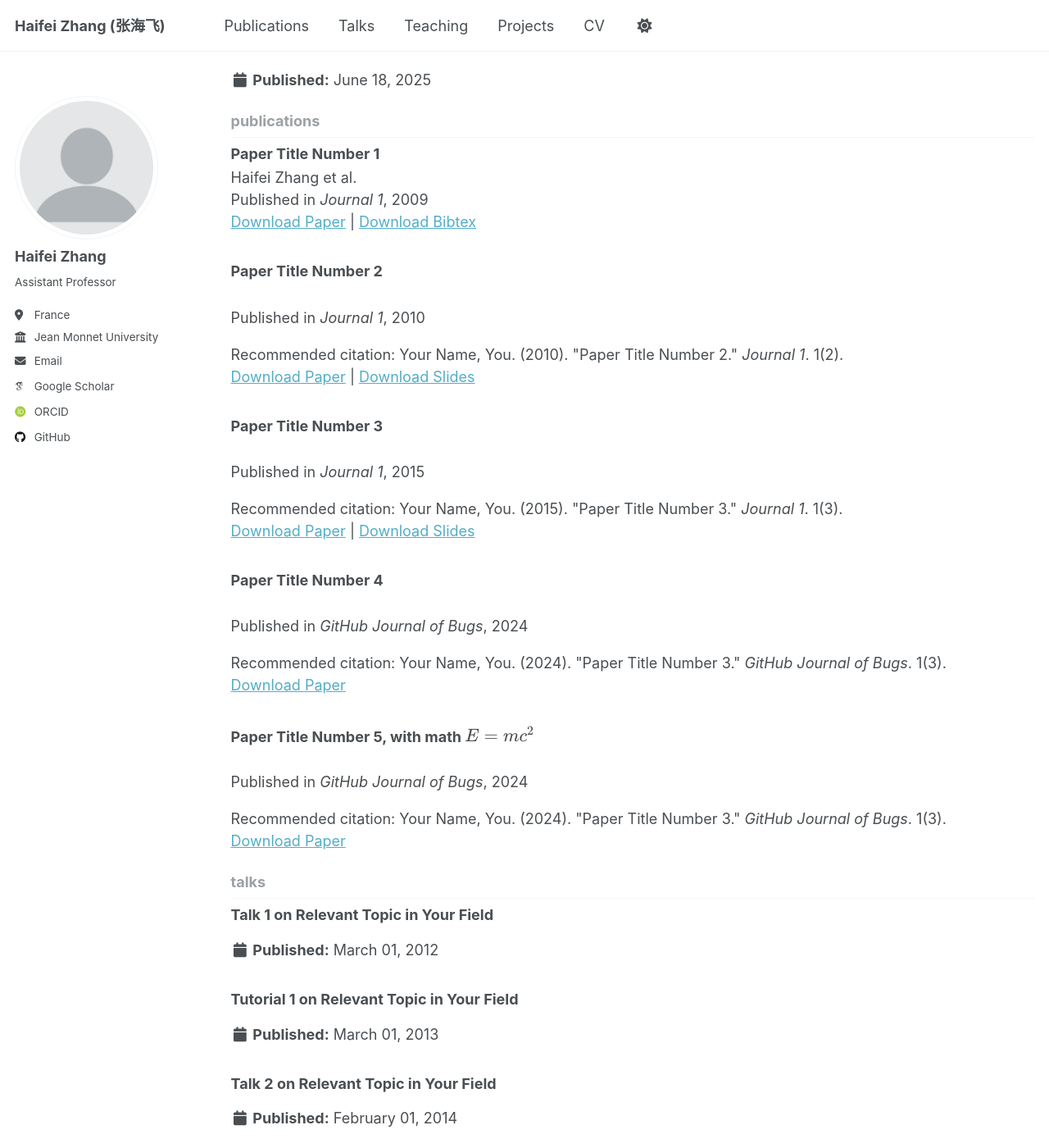
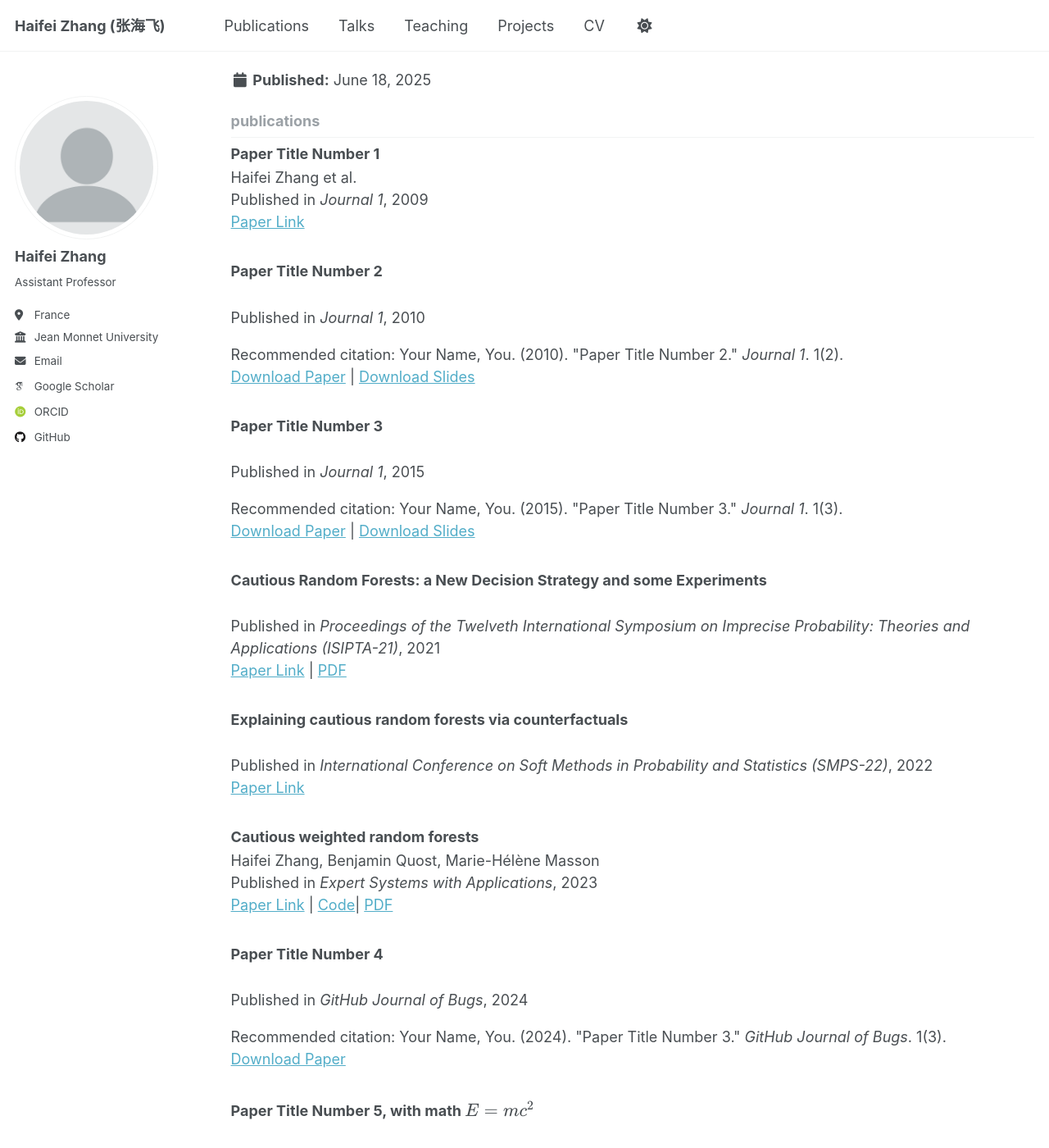
Before and after one commit to Haifei-ZHANG/Haifei-ZHANG.github.io, a Jekyll site: the page built from _pages/collection-archive.html, in a window 1280 px wide and 1400 px high, scrolled down 251 px. Shown: the whole window at 82% size. Built offline with Jekyll 4.4.1, drawn with Linux system fonts in a browser that asks for light colours; some web fonts are replaced.

Commit message:
update papers

```diff
--- a/_includes/archive-single.html
+++ b/_includes/archive-single.html
@@ -70,16 +70,14 @@
       <p>Recommended citation: {{ post.citation }}<br /><a href="{{ post.bibtexurl }}">Download Bibtex</a></p>
     {% elsif post.citation %}
       <p>Recommended citation: {{ post.citation }}</p>
-    {% elsif post.paperurl and post.bibtexurl %}
-      <p style="margin: 0;"><a href=" {{ post.paperurl }} ">Download Paper</a> | <a href="{{ post.bibtexurl }}">Download Bibtex</a></p>
+      {% elsif post.paperurl and post.codeurl and post.pdfurl %}
+      <p style="margin: 0;"><a href=" {{ post.paperurl }} ">Paper Link</a> | <a href="{{ post.codeurl }}">Code</a>| <a href="{{ post.pdfurl }}">PDF</a></p>
+    {% elsif post.paperurl and post.pdfurl %}
+      <p style="margin: 0;"><a href=" {{ post.paperurl }} ">Paper Link</a> | <a href="{{ post.pdfurl }}">PDF</a></p>
+    {% elsif post.paperurl and post.codeurl %}
+      <p style="margin: 0;"><a href=" {{ post.paperurl }} ">Paper Link</a> | <a href="{{ post.codeurl }}">Code</a></p>
     {% elsif post.paperurl %}
-      <p style="margin: 0;"><a href=" {{ post.paperurl }} ">Download Paper</a></p>
-    {% elsif post.slidesurl and post.bibtexurl %}
-      <p style="margin: 0;"><a href="{{ post.slidesurl }}">Download Slides</a> | <a href="{{ post.bibtexurl }}">Download Bibtex</a></p>
-    {% elsif post.slidesurl %}
-      <p style="margin: 0;"><a href="{{ post.slidesurl }}">Download Slides</a></p>
-    {% elsif post.bibtexurl %}
-      <p style="margin: 0;"><a href="{{ post.bibtexurl }}">Download Bibtex</a></p>
+      <p style="margin: 0;"><a href=" {{ post.paperurl }} ">Paper Link</a></p>
     {% endif %}
 
   </article>
--- /dev/null
+++ b/_publications/2021-08-18-ISIPTA-Cautious-random-forests.md
@@ -0,0 +1,14 @@
+---
+title: "Cautious Random Forests: a New Decision Strategy and some Experiments"
+collection: publications
+category: conferences
+permalink: /publication/2021-08-18-ISIPTA-Cautious-random-forests
+# excerpt: 'This paper is about a ...'
+date: 2021-08-18
+venue: 'Proceedings of the Twelveth International Symposium on Imprecise Probability: Theories and Applications (ISIPTA-21)'
+pdfurl: 'http://haifei-zhang.github.io/files/2021-08-18-ISIPTA-Cautious-random-forests.pdf'
+paperurl: 'https://proceedings.mlr.press/v147/zhang21a.html'
+# citation: 'Haifei Zhang, Benjamin Quost, Marie-Hélène Masson Proceedings of the Twelveth International Symposium on Imprecise Probability: Theories and Applications, PMLR 147:369-372, 2021.'
+---
+
+Random forest is an accurate classification strategy, which estimates the posterior probabilities of the classes by averaging frequencies provided by trees. When data are scarce, this estimation becomes difficult. The Imprecise Dirichlet Model can be used to make the estimation robust, providing intervals of probabilities as outputs. Here, we propose a new aggregation strategy based on the theory of belief functions. We also propose to assign weights to the trees according to their amount of uncertainty when classifying a new instance. Our approach is compared experimentally to the baseline approach on several datasets.
--- /dev/null
+++ b/_publications/2022-08-25-SMPS-Explaining-cautious-random-forests-via-counterfactuals.md
@@ -0,0 +1,15 @@
+---
+title: "Explaining cautious random forests via counterfactuals"
+collection: publications
+category: conferences
+permalink: /publication/2022-08-25-SMPS-Explaining-cautious-random-forests-via-counterfactuals
+# excerpt: 'This paper is about a ...'
+date: 2022-08-25
+venue: 'International Conference on Soft Methods in Probability and Statistics (SMPS-22)'
+paperurl: 'http://haifei-zhang.github.io/files/2022-08-25-SMPS-Explaining-cautious-random-forests-via-counterfactuals'
+slidesurl: 'http://haifei-zhang.github.io/files/2022-08-25-SMPS-Explaining-cautious-random-forests-via-counterfactuals'
+link: 'https://doi.org/10.1007/978-3-031-15509-3_51'
+# citation: 'Zhang, H., Quost, B., & Masson, M. H. (2022, August). Explaining cautious random forests via counterfactuals. In International Conference on Soft Methods in Probability and Statistics (pp. 390-397). Cham: Springer International Publishing.'
+---
+
+Cautious random forests are designed to make indeterminate decisions when tree outputs are conflicting. Since indeterminacy has a cost, it seems desirable to highlight why a precise decision could not be made for an instance, or which minimal modifications can be made to the instance so that the decision becomes a single class. In this paper, we apply an efficient extractor to generate determinate counterfactual examples of different classes, which are used to explain indeterminacy. We evaluate the efficiency of our strategy on different datasets and we illustrate it on two simple case studies involving both tabular and image data.
--- /dev/null
+++ b/_publications/2023-03-01-ESWA-Cautious-weighted-random-forests.md
@@ -0,0 +1,16 @@
+---
+title: "Cautious weighted random forests"
+collection: publications
+category: manuscripts
+permalink: /publication/2023-03-01-ESWA-Cautious-weighted-random-forests
+# excerpt: 'This paper is about the number 3. The number 4 is left for future work.'
+authors: "Haifei Zhang, Benjamin Quost, Marie-Hélène Masson"
+date: 2023-03-01
+venue: 'Expert Systems with Applications'
+pdfurl: 'http://haifei-zhang.github.io/files/2023-03-01-ESWA-Cautious-weighted-random-forests.pdf'
+paperurl: 'https://doi.org/10.1016/j.eswa.2022.118883'
+codeurl: 'https://github.com/Haifei-ZHANG/Cautious-Random-Forest'
+# citation: 'Zhang, H., Quost, B., & Masson, M. H. (2023). Cautious weighted random forests. Expert Systems with Applications, 213, 118883.'
+---
+
+Random forest is an efficient and accurate classification model, which makes decisions by aggregating a set of trees, either by voting or by averaging class posterior probability estimates. However, tree outputs may be unreliable in presence of scarce data. The imprecise Dirichlet model (IDM) provides workaround, by replacing point probability estimates with interval-valued ones. This paper investigates a new tree aggregation method based on the theory of belief functions to combine such probability intervals, resulting in a cautious random forest classifier. In particular, we propose a strategy for computing tree weights based on the minimization of a convex cost function, which takes both determinacy and accuracy into account and makes it possible to adjust the level of cautiousness of the model. The proposed model is evaluated on 25 UCI datasets and is demonstrated to be more adaptive to the noise in training data and to achieve a better compromise between informativeness and cautiousness.
```
